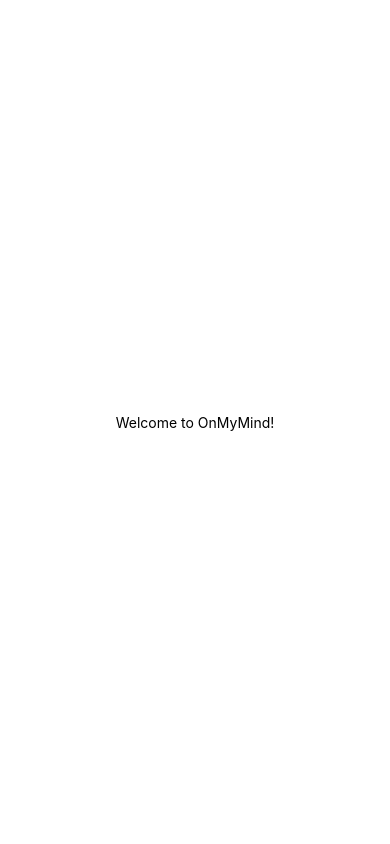
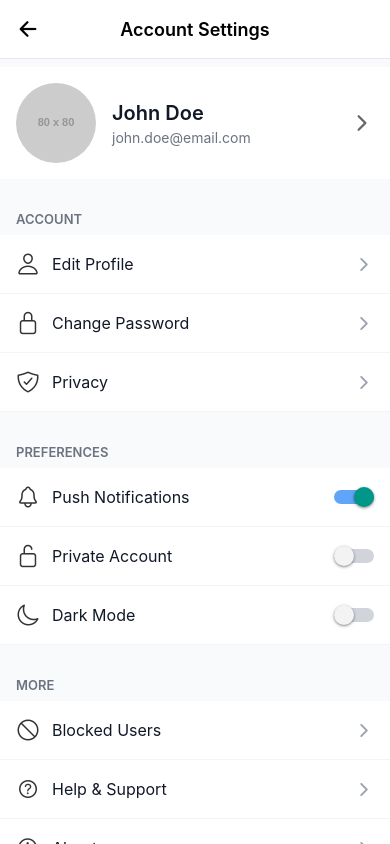
Before and after one commit to hansigx/On-my-Mind---CS194-project, a React Native app in the folder onMyMind/: screen /AccountSettings in a window 390 px wide. Built offline with nearby package versions, Linux system fonts and the light colour scheme.

Commit message:
fixes to account settings screen, added settings button to navigate to settings screen from homepage

```diff
--- a/onMyMind/App.js
+++ b/onMyMind/App.js
@@ -1,20 +1,42 @@
-import { StatusBar } from "expo-status-bar";
-import { StyleSheet, Text, View } from "react-native";
+import React from "react";
+import { NavigationContainer } from "@react-navigation/native";
+import { createNativeStackNavigator } from "@react-navigation/native-stack";
+import { Button, View, Text } from "react-native";
+import AccountSettingsScreen from "./screens/AccountSettingsScreen";
+
+const Stack = createNativeStackNavigator();
 
 export default function App() {
   return (
-    <View style={styles.container}>
-      <Text>Welcome to OnMyMind!</Text>
-      <StatusBar style="auto" />
+    <NavigationContainer>
+      <Stack.Navigator>
+        <Stack.Screen
+          name="Main"
+          component={MainScreen}
+          options={({ navigation }) => ({
+            headerRight: () => (
+              <Button
+                onPress={() => navigation.navigate("AccountSettings")}
+                title="Settings"
+                color="#000"
+              />
+            ),
+          })}
+        />
+        <Stack.Screen
+          name="AccountSettings"
+          component={AccountSettingsScreen}
+          options={{ headerShown: false }}
+        />
+      </Stack.Navigator>
+    </NavigationContainer>
+  );
+}
+
+function MainScreen({ navigation }) {
+  return (
+    <View style={{ flex: 1, justifyContent: "center", alignItems: "center" }}>
+      <Text style={{ fontSize: 24, fontWeight: "bold" }}>onMyMind</Text>
     </View>
   );
 }
-
-const styles = StyleSheet.create({
-  container: {
-    flex: 1,
-    backgroundColor: "#fff",
-    alignItems: "center",
-    justifyContent: "center",
-  },
-});
--- a/onMyMind/screens/AccountSettingsScreen.js
+++ b/onMyMind/screens/AccountSettingsScreen.js
@@ -0,0 +1,318 @@
+import React, { useState } from "react";
+import {
+  View,
+  Text,
+  StyleSheet,
+  ScrollView,
+  TouchableOpacity,
+  Switch,
+  Image,
+  SafeAreaView,
+  Alert,
+} from "react-native";
+import { Ionicons } from "@expo/vector-icons"; // or react-native-vector-icons
+import SettingsItem from "../components/SettingsItem";
+
+const AccountSettingsScreen = ({ navigation }) => {
+  const [notificationsEnabled, setNotificationsEnabled] = useState(true);
+  const [privateAccount, setPrivateAccount] = useState(false);
+  const [darkMode, setDarkMode] = useState(false);
+
+  const handleEditProfile = () => {
+    // Navigate to edit profile screen
+    navigation.navigate("EditProfile");
+  };
+
+  const handleChangePassword = () => {
+    // Navigate to change password screen
+    navigation.navigate("ChangePassword");
+  };
+
+  const handlePrivacy = () => {
+    // Navigate to privacy settings
+    navigation.navigate("Privacy");
+  };
+
+  const handleBlockedUsers = () => {
+    // Navigate to blocked users
+    navigation.navigate("BlockedUsers");
+  };
+
+  const handleHelp = () => {
+    // Navigate to help center
+    navigation.navigate("Help");
+  };
+
+  const handleLogout = () => {
+    Alert.alert("Logout", "Are you sure you want to logout?", [
+      { text: "Cancel", style: "cancel" },
+      {
+        text: "Logout",
+        style: "destructive",
+        onPress: () => {
+          // Handle logout logic
+          console.log("User logged out");
+        },
+      },
+    ]);
+  };
+
+  const handleDeleteAccount = () => {
+    Alert.alert(
+      "Delete Account",
+      "This action cannot be undone. Are you sure you want to delete your account?",
+      [
+        { text: "Cancel", style: "cancel" },
+        {
+          text: "Delete",
+          style: "destructive",
+          onPress: () => {
+            // Handle account deletion
+            console.log("Account deleted");
+          },
+        },
+      ],
+    );
+  };
+
+  return (
+    <SafeAreaView style={styles.container}>
+      <ScrollView>
+        {/* Header */}
+        <View style={styles.header}>
+          <TouchableOpacity onPress={() => navigation.goBack()}>
+            <Ionicons name="arrow-back" size={24} color="#000" />
+          </TouchableOpacity>
+          <Text style={styles.headerTitle}>Account Settings</Text>
+          <View style={{ width: 24 }} />
+        </View>
+
+        {/* Profile Section */}
+        <View style={styles.profileSection}>
+          <Image
+            source={{ uri: "https://via.placeholder.com/80" }}
+            style={styles.profileImage}
+          />
+          <View style={styles.profileInfo}>
+            <Text style={styles.profileName}>John Doe</Text>
+            <Text style={styles.profileEmail}>john.doe@email.com</Text>
+          </View>
+          <TouchableOpacity onPress={handleEditProfile}>
+            <Ionicons name="chevron-forward" size={24} color="#666" />
+          </TouchableOpacity>
+        </View>
+
+        {/* Account Section */}
+        <View style={styles.section}>
+          <Text style={styles.sectionTitle}>ACCOUNT</Text>
+          <SettingsItem
+            icon="person-outline"
+            title="Edit Profile"
+            onPress={handleEditProfile}
+          />
+          <SettingsItem
+            icon="lock-closed-outline"
+            title="Change Password"
+            onPress={handleChangePassword}
+          />
+          <SettingsItem
+            icon="shield-checkmark-outline"
+            title="Privacy"
+            onPress={handlePrivacy}
+          />
+        </View>
+
+        {/* Preferences Section */}
+        <View style={styles.section}>
+          <Text style={styles.sectionTitle}>PREFERENCES</Text>
+          <View style={styles.settingItem}>
+            <View style={styles.settingLeft}>
+              <Ionicons name="notifications-outline" size={24} color="#333" />
+              <Text style={styles.settingTitle}>Push Notifications</Text>
+            </View>
+            <Switch
+              value={notificationsEnabled}
+              onValueChange={setNotificationsEnabled}
+              trackColor={{ false: "#D1D5DB", true: "#60A5FA" }}
+              thumbColor={notificationsEnabled ? "#2563EB" : "#f4f3f4"}
+            />
+          </View>
+          <View style={styles.settingItem}>
+            <View style={styles.settingLeft}>
+              <Ionicons name="lock-open-outline" size={24} color="#333" />
+              <Text style={styles.settingTitle}>Private Account</Text>
+            </View>
+            <Switch
+              value={privateAccount}
+              onValueChange={setPrivateAccount}
+              trackColor={{ false: "#D1D5DB", true: "#60A5FA" }}
+              thumbColor={privateAccount ? "#2563EB" : "#f4f3f4"}
+            />
+          </View>
+          <View style={styles.settingItem}>
+            <View style={styles.settingLeft}>
+              <Ionicons name="moon-outline" size={24} color="#333" />
+              <Text style={styles.settingTitle}>Dark Mode</Text>
+            </View>
+            <Switch
+              value={darkMode}
+              onValueChange={setDarkMode}
+              trackColor={{ false: "#D1D5DB", true: "#60A5FA" }}
+              thumbColor={darkMode ? "#2563EB" : "#f4f3f4"}
+            />
+          </View>
+        </View>
+
+        {/* More Section */}
+        <View style={styles.section}>
+          <Text style={styles.sectionTitle}>MORE</Text>
+          <SettingsItem
+            icon="ban-outline"
+            title="Blocked Users"
+            onPress={handleBlockedUsers}
+          />
+          <SettingsItem
+            icon="help-circle-outline"
+            title="Help & Support"
+            onPress={handleHelp}
+          />
+          <SettingsItem
+            icon="information-circle-outline"
+            title="About"
+            onPress={() => console.log("About")}
+          />
+        </View>
+
+        {/* Actions Section */}
+        <View style={styles.section}>
+          <TouchableOpacity style={styles.logoutButton} onPress={handleLogout}>
+            <Ionicons name="log-out-outline" size={24} color="#EF4444" />
+            <Text style={styles.logoutText}>Logout</Text>
+          </TouchableOpacity>
+
+          <TouchableOpacity
+            style={styles.deleteButton}
+            onPress={handleDeleteAccount}
+          >
+            <Ionicons name="trash-outline" size={24} color="#DC2626" />
+            <Text style={styles.deleteText}>Delete Account</Text>
+          </TouchableOpacity>
+        </View>
+
+        {/* Version */}
+        <Text style={styles.version}>Version 1.0.0</Text>
+      </ScrollView>
+    </SafeAreaView>
+  );
+};
+
+const styles = StyleSheet.create({
+  container: {
+    flex: 1,
+    backgroundColor: "#F9FAFB",
+  },
+  header: {
+    flexDirection: "row",
+    justifyContent: "space-between",
+    alignItems: "center",
+    padding: 16,
+    backgroundColor: "#fff",
+    borderBottomWidth: 1,
+    borderBottomColor: "#E5E7EB",
+  },
+  headerTitle: {
+    fontSize: 18,
+    fontWeight: "600",
+    color: "#000",
+  },
+  profileSection: {
+    flexDirection: "row",
+    alignItems: "center",
+    padding: 16,
+    backgroundColor: "#fff",
+    marginTop: 8,
+  },
+  profileImage: {
+    width: 80,
+    height: 80,
+    borderRadius: 40,
+    marginRight: 16,
+  },
+  profileInfo: {
+    flex: 1,
+  },
+  profileName: {
+    fontSize: 20,
+    fontWeight: "600",
+    color: "#111827",
+    marginBottom: 4,
+  },
+  profileEmail: {
+    fontSize: 14,
+    color: "#6B7280",
+  },
+  section: {
+    marginTop: 24,
+    backgroundColor: "#fff",
+  },
+  sectionTitle: {
+    fontSize: 13,
+    fontWeight: "600",
+    color: "#6B7280",
+    paddingHorizontal: 16,
+    paddingTop: 8,
+    paddingBottom: 8,
+    backgroundColor: "#F9FAFB",
+  },
+  settingItem: {
+    flexDirection: "row",
+    justifyContent: "space-between",
+    alignItems: "center",
+    padding: 16,
+    borderBottomWidth: 1,
+    borderBottomColor: "#F3F4F6",
+  },
+  settingLeft: {
+    flexDirection: "row",
+    alignItems: "center",
+    flex: 1,
+  },
+  settingTitle: {
+    fontSize: 16,
+    color: "#111827",
+    marginLeft: 12,
+  },
+  logoutButton: {
+    flexDirection: "row",
+    alignItems: "center",
+    padding: 16,
+    borderBottomWidth: 1,
+    borderBottomColor: "#F3F4F6",
+  },
+  logoutText: {
+    fontSize: 16,
+    color: "#EF4444",
+    marginLeft: 12,
+    fontWeight: "500",
+  },
+  deleteButton: {
+    flexDirection: "row",
+    alignItems: "center",
+    padding: 16,
+  },
+  deleteText: {
+    fontSize: 16,
+    color: "#DC2626",
+    marginLeft: 12,
+    fontWeight: "500",
+  },
+  version: {
+    textAlign: "center",
+    color: "#9CA3AF",
+    fontSize: 12,
+    marginTop: 24,
+    marginBottom: 32,
+  },
+});
+
+export default AccountSettingsScreen;
```
Also changed, not shown: onMyMind/package.json (+8 -1 lines), 1 other file (tests, documents, lock files or other folders).
